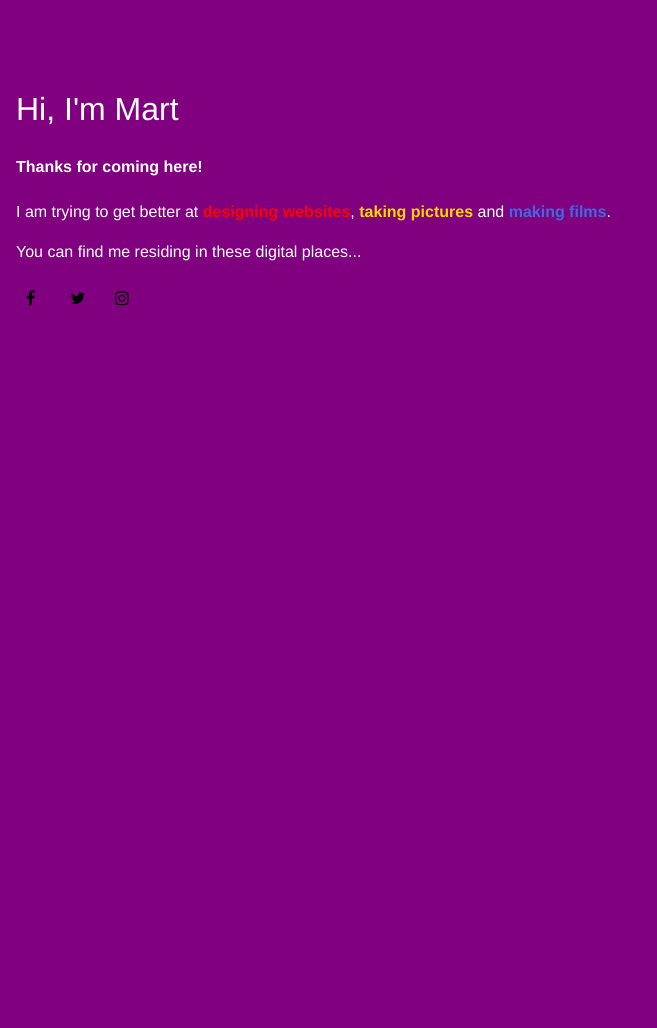
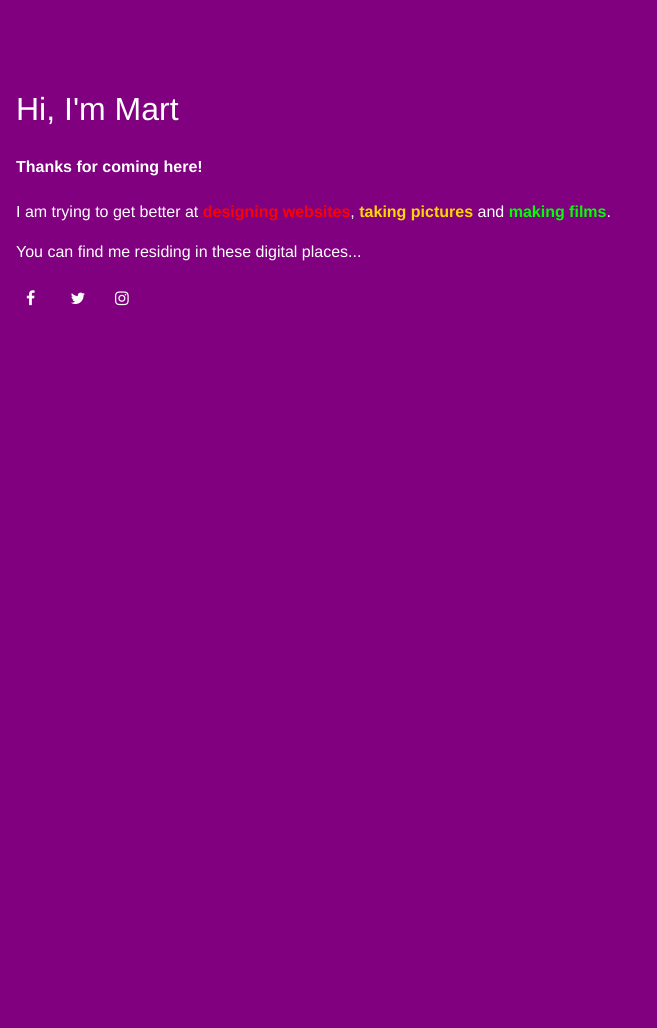
Before and after one commit to mxdws/espresso, a Jekyll site: the page built from index.html, in a window 1280 px wide. Shown: the whole page, without its empty margins (0-657 px from the left). Built offline with Jekyll 4.4.1, drawn with Linux system fonts in a browser that asks for light colours; nearby versions of some CDN libraries.

Commit message:
Update style.css

```diff
--- a/assets/css/style.css
+++ b/assets/css/style.css
@@ -37,7 +37,7 @@ h2 {
     	width: 20px;
     	text-align: left;
 	text-decoration: none;
-	color: black;
+	color: white;
 }
 
 /* Add a hover effect if you want */
@@ -73,7 +73,7 @@ h2 {
 }
 
 #film, #film:visited {
-	color: royalblue;
+	color: lime;
 	font-weight: bold;
 	text-decoration: none;
 }
```
